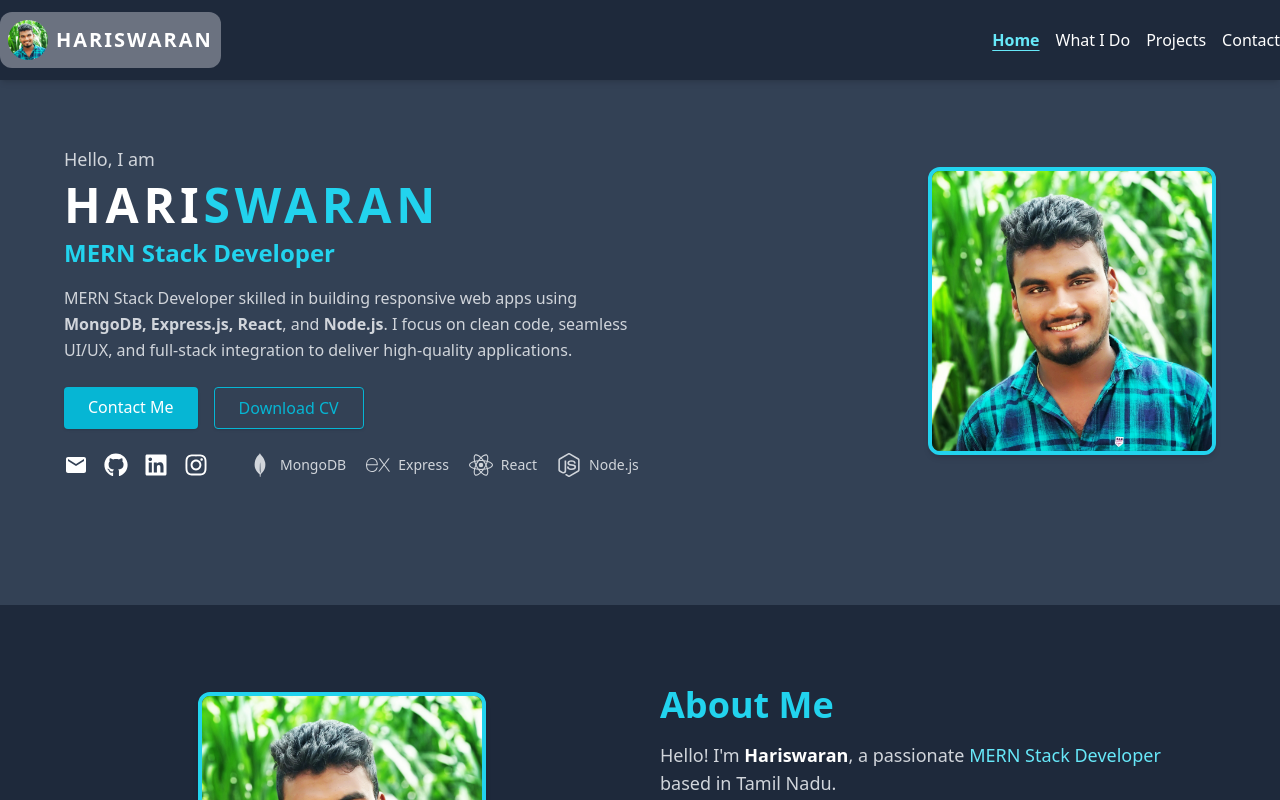
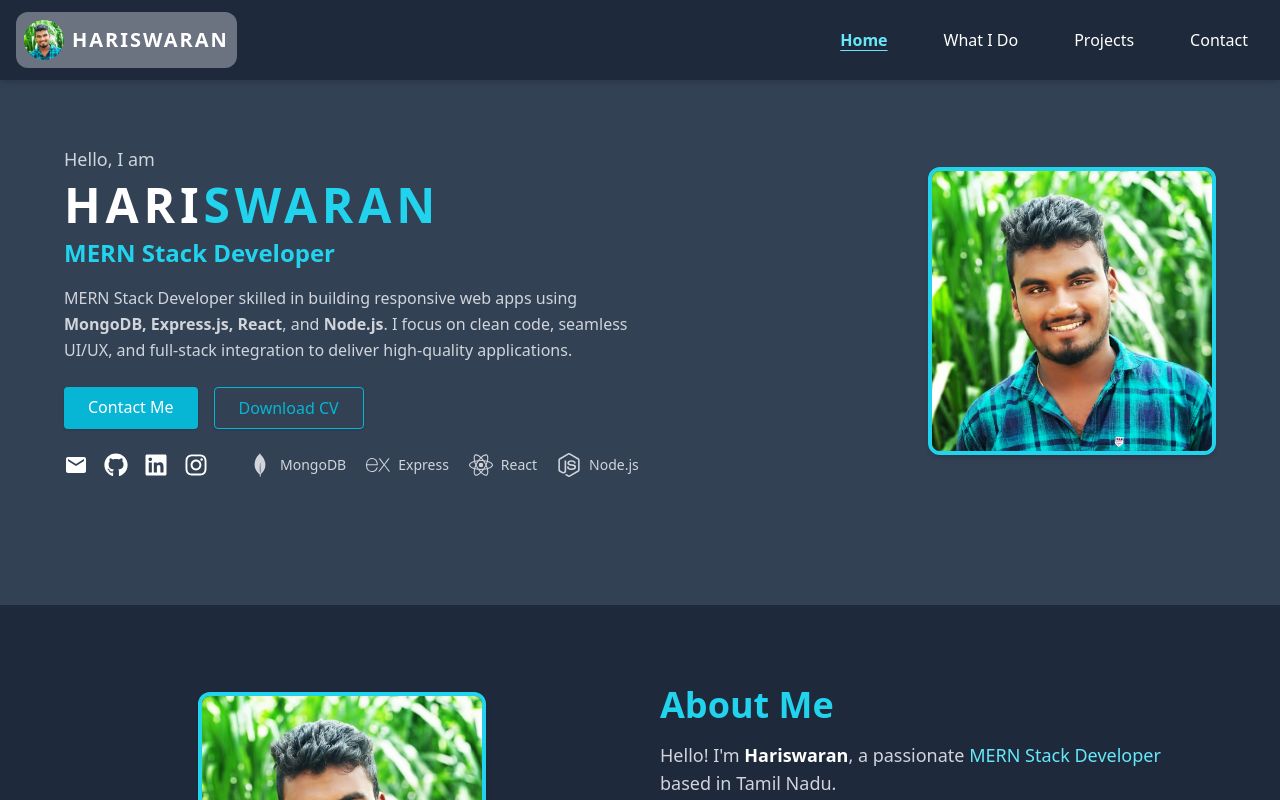
Before and after one commit to hariswaran-v/portfolio-with-react-ai, a React (Create React App) app: page / in a window 1280 px wide. Shown: the top 800 px of the page. Built offline with nearby package versions, Linux system fonts and the light colour scheme.

Commit message:
feat: some alignment bug fixed

```diff
--- a/src/Navbar.js
+++ b/src/Navbar.js
@@ -1,7 +1,7 @@
-import { useEffect, useState } from "react";
+import { useState, useEffect } from "react";
 import { FaBars, FaTimes } from "react-icons/fa";
 
-const sections = ["home", "about", "services", "projects", "contact"];
+const sections = ["home", "services", "projects", "contact"];
 
 const Navbar = () => {
   const [menuOpen, setMenuOpen] = useState(false);
@@ -20,8 +20,8 @@ const Navbar = () => {
     );
 
     sections.forEach((id) => {
-      const section = document.getElementById(id);
-      if (section) observer.observe(section);
+      const el = document.getElementById(id);
+      if (el) observer.observe(el);
     });
 
     return () => observer.disconnect();
@@ -31,9 +31,9 @@ const Navbar = () => {
     <a
       href={`#${id}`}
       onClick={() => setMenuOpen(false)}
-      className={`hover:text-cyan-400 transition ${
+      className={`block px-4 py-2 md:inline hover:text-cyan-400 ${
         activeSection === id
-          ? "font-bold underline underline-offset-4 text-cyan-300"
+          ? "font-bold text-cyan-300 underline underline-offset-4"
           : ""
       }`}
     >
@@ -42,53 +42,44 @@ const Navbar = () => {
   );
 
   return (
-    <nav className="fixed top-0 left-0 w-full bg-slate-800 text-white shadow-md z-50">
-      <div className="bg-slate-800 text-white">
-        <div className="flex items-center justify-between py-3 max-w-[100rem] mx-auto ">
+    <header className="bg-slate-800 text-white fixed top-0 left-0 w-full z-50 shadow-md">
+      <div className="max-w-[100rem] mx-auto px-4 py-3 flex items-center justify-between">
         {/* Logo */}
         <div className="flex items-center gap-2 bg-gray-500 p-2 rounded-xl">
           <img
-              src="./images/profile.jpg"
+            src="/images/profile.jpg"
             alt="profile"
             className="rounded-full w-10 h-10"
           />
-            <h4 className="tracking-widest font-semibold text-xl">
-              HARISWARAN
-            </h4>
+          <h4 className="tracking-widest font-semibold text-xl">HARISWARAN</h4>
         </div>
 
-          {/* Hamburger - Mobile */}
+        {/* Desktop Menu */}
+        <nav className="hidden md:flex gap-6">
+          <NavLink id="home" label="Home" />
+          <NavLink id="services" label="What I Do" />
+          <NavLink id="projects" label="Projects" />
+          <NavLink id="contact" label="Contact" />
+        </nav>
+
+        {/* Mobile Menu Button */}
         <div className="md:hidden">
           <button onClick={() => setMenuOpen(!menuOpen)}>
             {menuOpen ? <FaTimes size={24} /> : <FaBars size={24} />}
           </button>
         </div>
+      </div>
 
-          {/* Links - Desktop */}
-          <div className="hidden md:flex gap-4 text-base font-medium">
+      {/* Mobile Menu */}
+      {menuOpen && (
+        <div className="md:hidden bg-slate-800 px-4 pb-4 space-y-2">
           <NavLink id="home" label="Home" />
           <NavLink id="services" label="What I Do" />
           <NavLink id="projects" label="Projects" />
           <NavLink id="contact" label="Contact" />
         </div>
-        </div>
-      </div>
-
-      {/* Links - Mobile */}
-      {menuOpen && (
-        <div className="md:hidden flex flex-col items-start px-4 pb-4 gap-4 text-lg font-medium">
-          <NavLink id="home" label="Home" />
-          <NavLink id="services" label="What I Do" />
-          <NavLink id="projects" label="Projects" />
-          <NavLink id="contact" label="Contact" />
-          <input
-            type="text"
-            placeholder="Search..."
-            className="rounded px-2 py-1 text-black focus:outline-none w-full"
-          />
-        </div>
       )}
-    </nav>
+    </header>
   );
 };
 
--- a/src/pages/Home.js
+++ b/src/pages/Home.js
@@ -16,11 +16,13 @@ const mernSkills = [
 
 const Home = () => {
   return (
-    <>
+    <div className="overflow-x-hidden">
+      {" "}
+      {/* Prevent horizontal scroll globally */}
       {/* Hero Section */}
       <section
         id="home"
-        className="bg-slate-700 pt-24 px-4 sm:px-6 py-20 flex items-center justify-center"
+        className="bg-slate-700 pt-24 px-4 sm:px-6 py-20 flex items-center justify-center overflow-x-hidden"
       >
         <div className="flex flex-col md:flex-row items-center justify-between max-w-6xl w-full gap-6 md:gap-10 py-12">
           {/* Left Side */}
@@ -86,39 +88,42 @@ const Home = () => {
           </SlideIn>
         </div>
       </section>
-
       {/* About Section */}
-      <section id="about" className="bg-slate-600">
+      <section id="about" className="bg-slate-600 overflow-x-hidden">
         <SlideIn direction="left" delay={0.3}>
           <About />
         </SlideIn>
       </section>
-
       {/* Services Section */}
-      <section id="services" className="bg-slate-600 scroll-mt-24">
+      <section
+        id="services"
+        className="bg-slate-600 scroll-mt-24 overflow-x-hidden"
+      >
         <SlideIn direction="right" delay={0.3}>
           <Services />
         </SlideIn>
       </section>
-
       <hr className="border-t border-gray-300 my-0" />
-
       {/* Projects Section */}
-      <section id="projects" className="bg-slate-600 scroll-mt-24">
+      <section
+        id="projects"
+        className="bg-slate-600 scroll-mt-24 overflow-x-hidden"
+      >
         <SlideIn direction="down" delay={0.3}>
           <Projects />
         </SlideIn>
       </section>
-
       <hr className="border-t border-gray-300 my-0" />
-
       {/* Contact Section */}
-      <section id="contact" className="bg-slate-600 scroll-mt-24">
+      <section
+        id="contact"
+        className="bg-slate-600 scroll-mt-24 overflow-x-hidden"
+      >
         <SlideIn direction="up" delay={0.4}>
           <Contact />
         </SlideIn>
       </section>
-    </>
+    </div>
   );
 };
 
```
Lines whose indentation alone changed are shown as unchanged.
